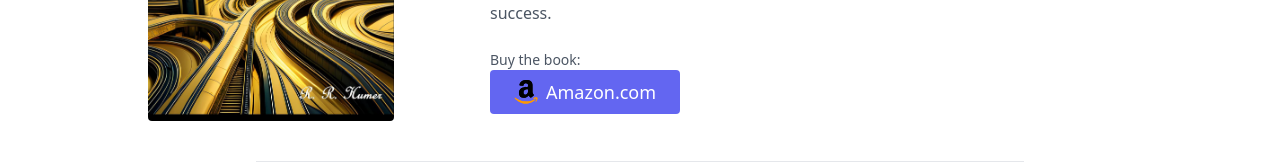
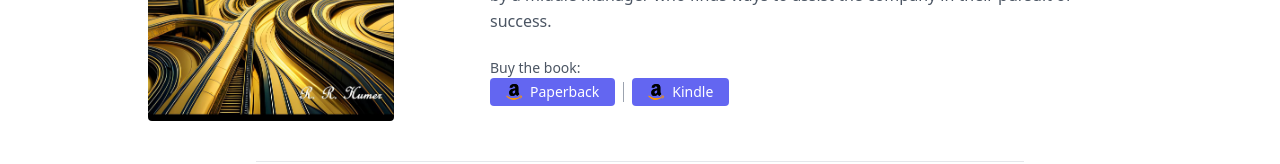
Before and after one commit to stevehumer/pathways-through-complexity, a React (Vite) app: page / in a window 1280 px wide. Shown: the part 320-484 px from the top of the page. Built offline with nearby package versions, Linux system fonts and the light colour scheme.

Commit message:
Add a separate link to kindle version and ass a GA event for it

```diff
--- a/package.json
+++ b/package.json
@@ -1,5 +1,5 @@
 {
-  "name": "my-react-app",
+  "name": "pathways-through-complexity",
   "private": true,
   "version": "0.0.0",
   "type": "module",
--- a/src/components/BookSection.jsx
+++ b/src/components/BookSection.jsx
@@ -3,14 +3,29 @@ import amazonLogo from '../assets/amzn-logo.svg';
 import ReactGA from "react-ga4";
 
 export const BookSection = () => {
-    const handleOutboundLinkClick = (event) => {
+    const handleOutboundPaperbackLinkClick = (event) => {
         event.preventDefault();
         const href = event.currentTarget.href;
 
         ReactGA.event({
             category: "Outbound Link",
             action: "click",
-            label: "Amazon",
+            label: "Paperback",
+        });
+
+        setTimeout(() => {
+            window.location.href = href;
+        }, 150);
+    };
+
+    const handleOutboundKindleLinkClick = (event) => {
+        event.preventDefault();
+        const href = event.currentTarget.href;
+
+        ReactGA.event({
+            category: "Outbound Link",
+            action: "click",
+            label: "Kindle",
         });
 
         setTimeout(() => {
@@ -31,10 +46,15 @@ export const BookSection = () => {
                 by a middle manager who finds ways to assist the company in their pursuit of success.
                 </p>
                 <span className="text-sm font-light">Buy the book:</span> {/* Smaller and lighter text */}
-            <div className="flex justify-center">
-                <a href="https://www.amazon.com/Pathways-Through-Complexity-Business-Choices/dp/B0CLVN6MBV" className="inline-flex items-center text-white bg-indigo-500 border-0 py-2 px-6 focus:outline-none hover:bg-indigo-600 rounded text-lg" onClick={handleOutboundLinkClick}>
-                <img src={amazonLogo} alt="Amazon" className="w-6 mr-2" />
-                Amazon.com
+                <div className="flex justify-center items-center">
+                    <a href="https://www.amazon.com/Pathways-Through-Complexity-Business-Choices/dp/B0CLVN6MBV" className="inline-flex items-center text-white bg-indigo-500 border-0 py-1 px-4 focus:outline-none hover:bg-indigo-600 rounded text-sm" onClick={handleOutboundPaperbackLinkClick}>
+                        <img src={amazonLogo} alt="Amazon" className="w-4 mr-2" />
+                        Paperback
+                    </a>
+                    <div className="mx-2 h-5 border-l border-gray-400"></div> {/* Custom divider */}
+                    <a href="https://www.amazon.com/Pathways-Through-Complexity-Business-Choices-ebook/dp/B0CM7942YC" className="inline-flex items-center text-white bg-indigo-500 border-0 py-1 px-4 focus:outline-none hover:bg-indigo-600 rounded text-sm" onClick={handleOutboundKindleLinkClick}>
+                        <img src={amazonLogo} alt="Amazon" className="w-4 mr-2" />
+                        Kindle
                     </a>
                 </div>
             </div>
```
Lines whose indentation alone changed are shown as unchanged.
